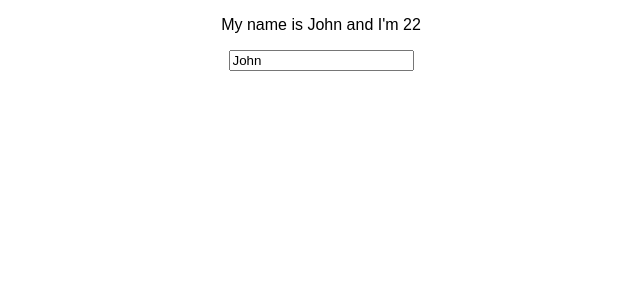
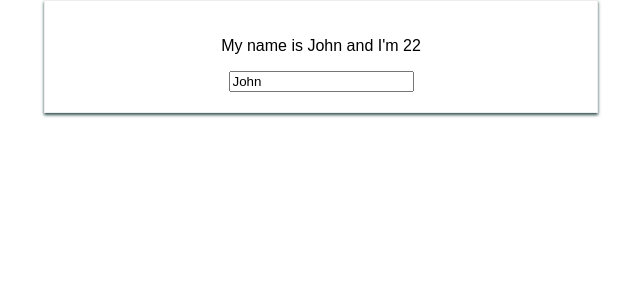
Before and after one commit to dariusz75/react-the-complete-guide-2020, a React (Create React App) app: page / in a window 1280 px wide. Shown: the top 300 px of the page, without its empty margins (319-959 px from the left). Built offline with nearby package versions, Linux system fonts and the light colour scheme.

Commit message:
completed

```diff
--- /dev/null
+++ b/src/Person/Person.css
@@ -0,0 +1,7 @@
+.person {
+  margin: auto;
+  padding: 20px;
+  width: 40%;
+  border: 1px solid #eee;
+  box-shadow: 0 2px 3px darkslategrey;
+}
--- a/src/Person/Person.js
+++ b/src/Person/Person.js
@@ -1,8 +1,10 @@
 import React, { Children } from 'react';
+
+import './Person.css';
 
 const person = (props) => {
   return (
-    <div>
+    <div className="person">
       <p>My name is {props.name} and I'm {props.age}</p>
       <input type="text" value={props.name} onChange={props.changed} />
     </div>
```
